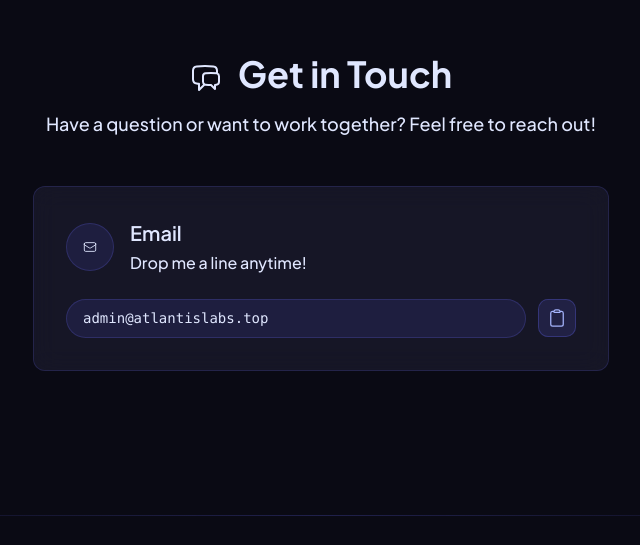
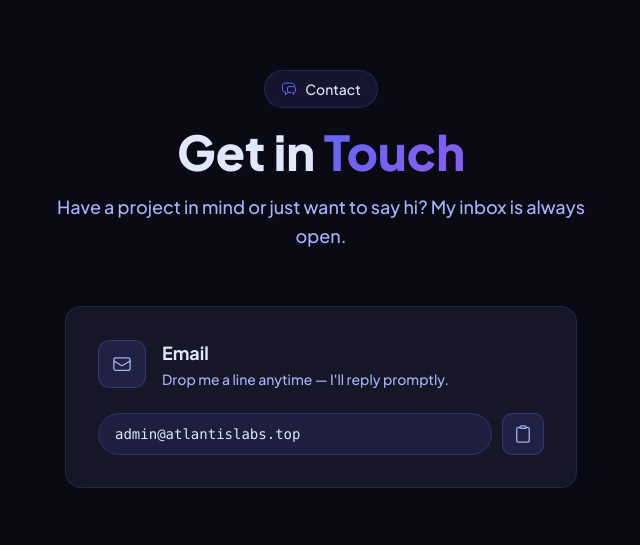
Before and after one commit to CMG-Official/Main-Website, a React (Vite) app: page / in a window 1280 px wide. Shown: the part 2235-2780 px from the top of the page, without its empty margins (319-959 px from the left). Built offline with nearby package versions, Linux system fonts and the light colour scheme; the HTML template or start-up script is replaced by a standard one.

Commit message:
Refactor Contact component layout and styles

```diff
--- a/src/components/home/Contact.tsx
+++ b/src/components/home/Contact.tsx
@@ -5,56 +5,78 @@ import { useCopy } from "../../hooks/useCopy";
 
 const Contact: React.FC = () => {
     const { copied, copyToClipboard } = useCopy();
-
     const email = "admin@atlantislabs.top";
 
     return (
-        <section id="contact" className="py-20">
+        <section id="contact" className="py-24">
             <motion.div
                 initial={{ opacity: 0 }}
                 whileInView={{ opacity: 1 }}
                 viewport={{ once: true }}
                 className="container mx-auto px-6"
             >
-                <div className="text-center mb-12">
+                <div className="text-center mb-14">
+                    <motion.div
+                        className="inline-flex items-center gap-2 glass-pill mb-5 text-sm"
+                        initial={{ opacity: 0, y: 10 }}
+                        whileInView={{ opacity: 1, y: 0 }}
+                        viewport={{ once: true }}
+                    >
+                        <ChatBubbleLeftRightIcon className="w-4 h-4 text-primary" />
+                        Contact
+                    </motion.div>
                     <motion.h2
-                        className="text-4xl font-bold mb-4"
+                        className="text-4xl sm:text-5xl font-extrabold mb-4"
                         initial={{ opacity: 0, y: 20 }}
                         whileInView={{ opacity: 1, y: 0 }}
                         viewport={{ once: true }}
                     >
-                        <ChatBubbleLeftRightIcon className="w-8 h-8 inline-block mr-4" />
-                        Get in Touch
+                        Get in <span className="text-gradient">Touch</span>
                     </motion.h2>
-                    <p className="text-text-secondary text-lg max-w-2xl mx-auto">
-                        Have a question or want to work together? Feel free to reach out!
-                    </p>
+                    <motion.p
+                        className="text-text-secondary-light dark:text-text-secondary-dark text-lg max-w-xl mx-auto leading-relaxed"
+                        initial={{ opacity: 0, y: 10 }}
+                        whileInView={{ opacity: 1, y: 0 }}
+                        viewport={{ once: true }}
+                        transition={{ delay: 0.1 }}
+                    >
+                        Have a project in mind or just want to say hi? My inbox is always open.
+                    </motion.p>
                 </div>
 
                 <motion.div
-                    className="max-w-xl mx-auto"
-                    initial={{ opacity: 0, y: 20 }}
+                    className="max-w-lg mx-auto"
+                    initial={{ opacity: 0, y: 24 }}
                     whileInView={{ opacity: 1, y: 0 }}
                     viewport={{ once: true }}
+                    transition={{ duration: 0.5 }}
                 >
-                    <div className="glass-card p-8 rounded-xl">
+                    <div className="glass-card p-8">
                         <div className="flex items-center gap-4 mb-6">
-                            <div className="w-12 h-12 glass-pill flex items-center justify-center">
-                                <EnvelopeIcon className="w-6 h-6" />
-                            </div>
+                            <motion.div
+                                className="w-12 h-12 rounded-xl glass-button flex items-center justify-center flex-shrink-0"
+                                whileHover={{ scale: 1.05 }}
+                            >
+                                <EnvelopeIcon className="w-5 h-5" />
+                            </motion.div>
                             <div>
-                                <h3 className="text-xl font-semibold mb-1">Email</h3>
-                                <p className="text-text-secondary">Drop me a line anytime!</p>
+                                <h3 className="text-lg font-bold mb-0.5">Email</h3>
+                                <p className="text-text-secondary-light dark:text-text-secondary-dark text-sm">
+                                    Drop me a line anytime — I'll reply promptly.
+                                </p>
                             </div>
                         </div>
 
-                        <div className="flex items-center gap-3">
-                            <code className="glass-pill px-4 py-2 flex-grow">{email}</code>
+                        <div className="flex items-center gap-2.5">
+                            <code className="glass-pill px-4 py-2.5 flex-grow text-sm truncate">{email}</code>
                             <motion.button
-                                className="glass-button p-2"
+                                className={`glass-button p-2.5 flex-shrink-0 flex items-center justify-center transition-all ${
+                                    copied ? "border-green-400/40 bg-green-400/10" : ""
+                                }`}
                                 onClick={() => copyToClipboard(email)}
-                                whileHover={{ scale: 1.05 }}
-                                whileTap={{ scale: 0.95 }}
+                                whileHover={{ scale: 1.06 }}
+                                whileTap={{ scale: 0.94 }}
+                                title="Copy email"
                             >
                                 {copied ? (
                                     <CheckIcon className="w-5 h-5 text-green-400" />
@@ -63,6 +85,16 @@ const Contact: React.FC = () => {
                                 )}
                             </motion.button>
                         </div>
+
+                        {copied && (
+                            <motion.p
+                                className="text-green-500 text-xs mt-2 text-right font-medium"
+                                initial={{ opacity: 0, y: -4 }}
+                                animate={{ opacity: 1, y: 0 }}
+                            >
+                                Copied to clipboard!
+                            </motion.p>
+                        )}
                     </div>
                 </motion.div>
             </motion.div>
```
